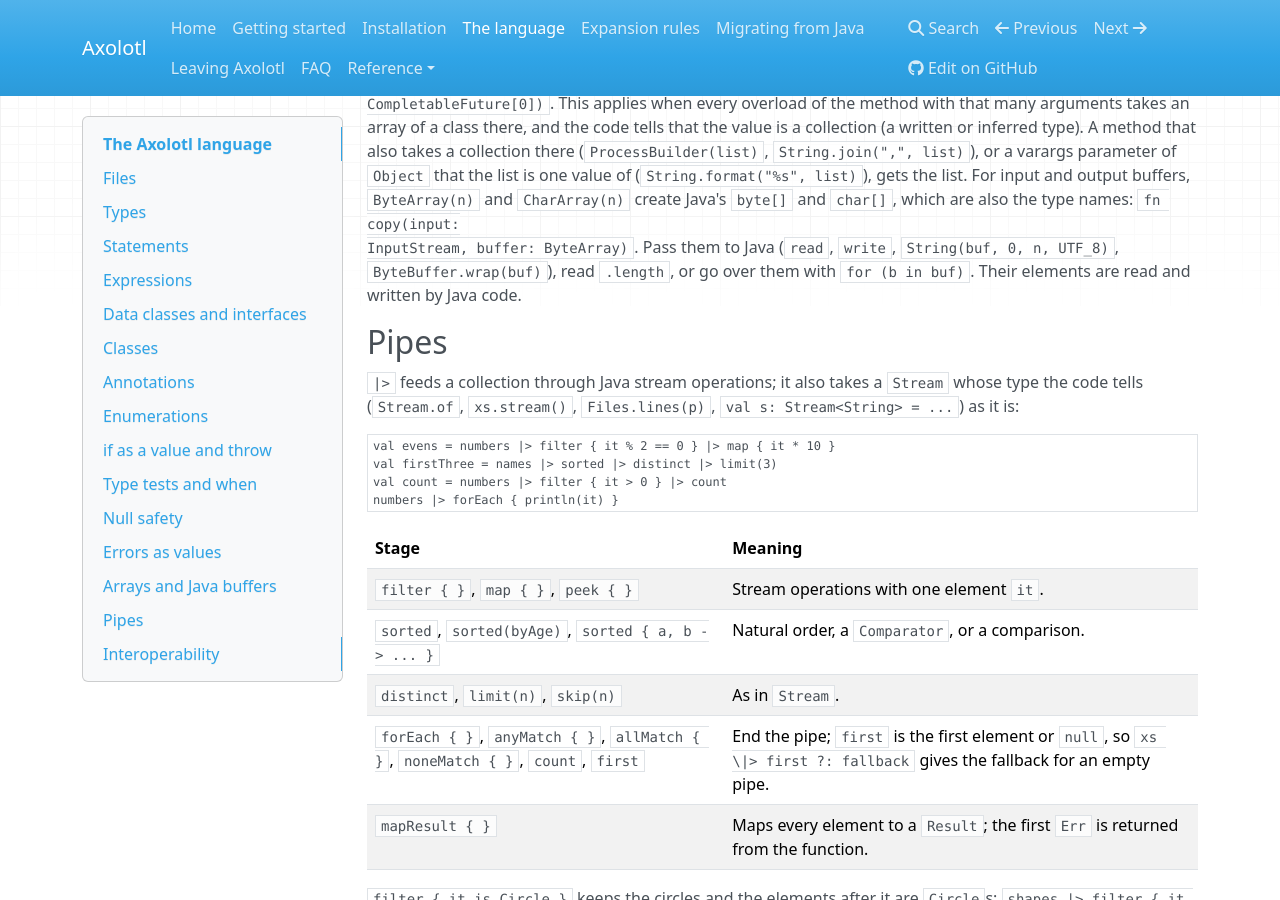
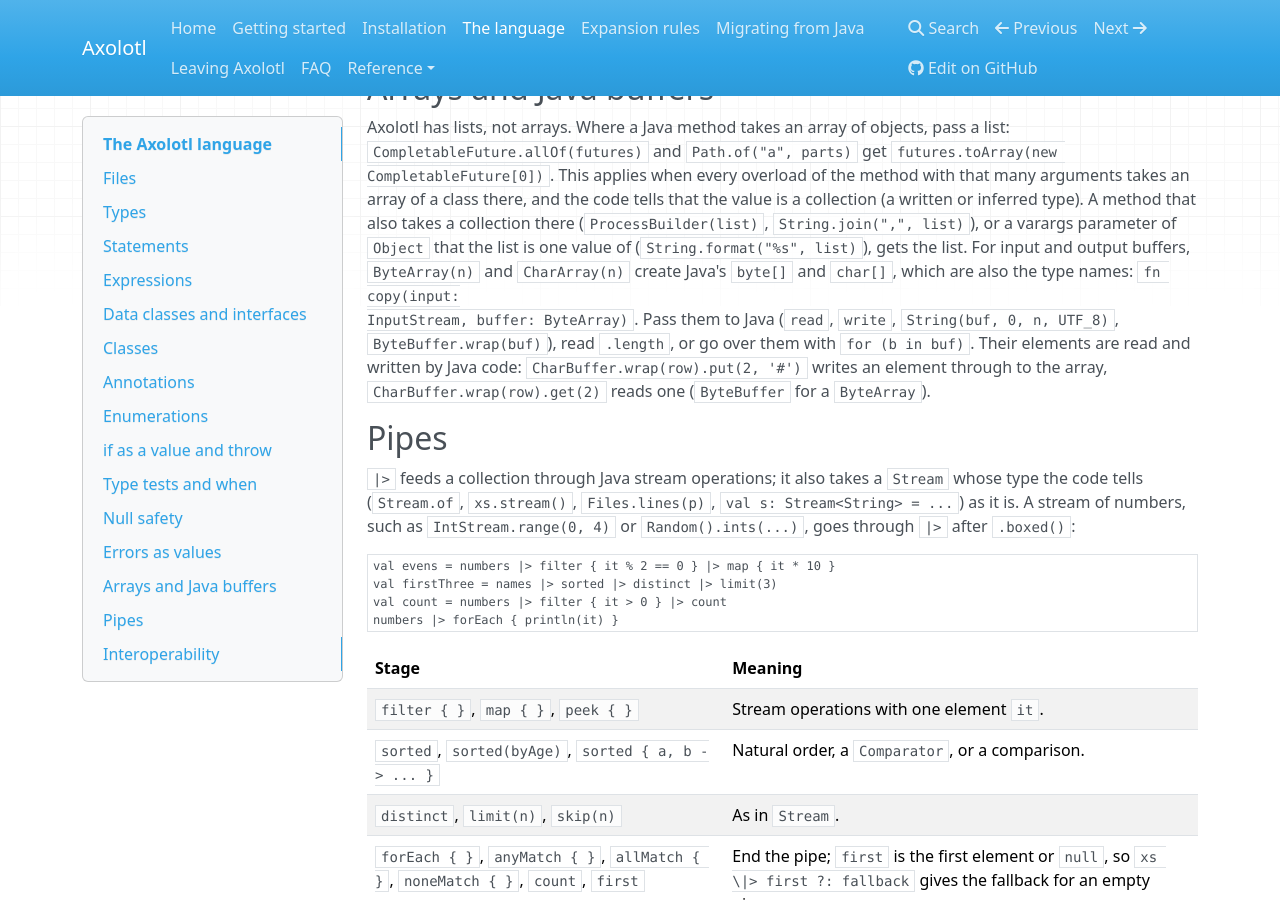
Before and after one commit to k1ngmang/axolotl-lang, an MkDocs documentation site: the page built from docs/language.md, in a window 1280 px wide and 900 px high, scrolled down 9084 px. Built offline with MkDocs 1.6.1, drawn with Linux system fonts in a browser that asks for light colours; nearby versions of some CDN libraries; some of the changed text lies outside the part shown.

````diff
--- a/docs/language.md
+++ b/docs/language.md
@@ -172,6 +172,9 @@ and is created like a data class: `Counter("c", 1)`; it may implement interfaces
 Function<Int, Int> { fn apply(x: Int) -> Int = x * 2 }`. The same holds for a generic interface from a library on the
 classpath or from your own Java files, since the compiler reads their signatures. A property
 without a written type may be initialized by a method of its class that has a written result type (`val total = compute()`).
+Every parameter of a class is a property and is written with `val` or `var`: `class Dice(seed: Long) { val random =
+Random(seed) }` is rejected, write `class Dice(val seed: Long)`. Axolotl has no parameters that only the constructor sees,
+which keeps one way to declare state.
 
 A class may extend a Java class by calling its constructor after the colon: `class NotFound(val id:
 String) : RuntimeException("not found: " + id)`, `class Worker : Thread("worker") { fn run() { ... } }`.
@@ -442,12 +445,15 @@ type). A method that also takes a collection there (`ProcessBuilder(list)`, `Str
 of `Object` that the list is one value of (`String.format("%s", list)`), gets the list. For input and output buffers,
 `ByteArray(n)` and `CharArray(n)` create Java's `byte[]` and `char[]`, which are also the type names: `fn copy(input:
 InputStream, buffer: ByteArray)`. Pass them to Java (`read`, `write`, `String(buf, 0, n, UTF_8)`, `ByteBuffer.wrap(buf)`), read
-`.length`, or go over them with `for (b in buf)`. Their elements are read and written by Java code.
+`.length`, or go over them with `for (b in buf)`. Their elements are read and written by Java code:
+`CharBuffer.wrap(row).put(2, '#')` writes an element through to the array, `CharBuffer.wrap(row).get(2)` reads one
+(`ByteBuffer` for a `ByteArray`).
 
 ## Pipes
 
 `|>` feeds a collection through Java stream operations; it also takes a `Stream` whose type the code tells (`Stream.of`,
-`xs.stream()`, `Files.lines(p)`, `val s: Stream<String> = ...`) as it is:
+`xs.stream()`, `Files.lines(p)`, `val s: Stream<String> = ...`) as it is. A stream of numbers, such as `IntStream.range(0, 4)`
+or `Random().ints(...)`, goes through `|>` after `.boxed()`:
 
 ```axl
 val evens = numbers |> filter { it % 2 == 0 } |> map { it * 10 }
````
Also changed, not shown: CHANGELOG.md (+13 -0 lines), docs/install.md (+3 -0 lines), docs/maven.md (+2 -0 lines).
